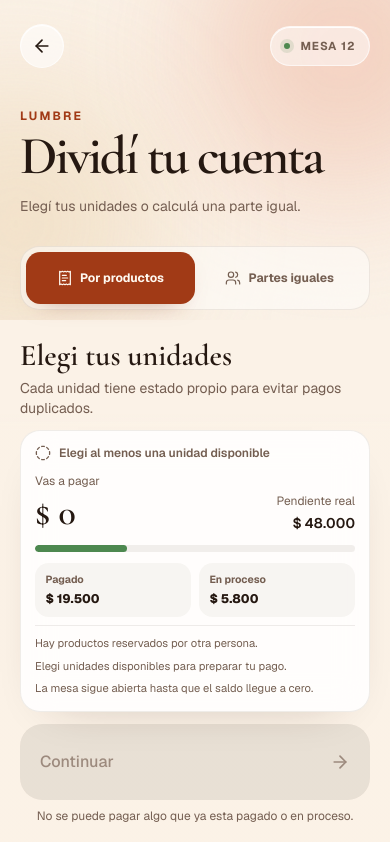
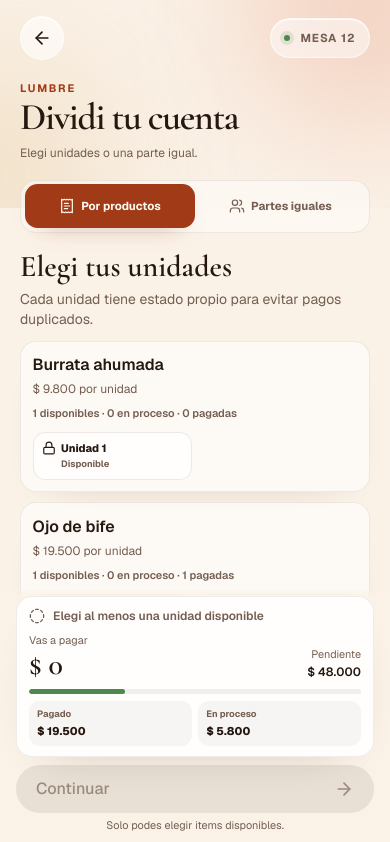
Before and after one commit to Ignagalvan/APP_Restoran, a Next.js app: page /split in a window 390 px wide. Shown: the top 842 px of the page. Built offline with nearby package versions, Linux system fonts and the light colour scheme.

Commit message:
Compact split flow mobile UI

```diff
--- a/src/app/globals.css
+++ b/src/app/globals.css
@@ -160,15 +160,15 @@ a { color: inherit; text-decoration: none; }
 .account-primary-action:hover { transform: translateY(-1px); }
 .account-toast { position: fixed; z-index: 30; left: 50%; bottom: max(1.5rem,env(safe-area-inset-bottom)); min-width: 14rem; border: 1px solid rgba(255,255,255,.2); border-radius: 999px; padding: .75rem 1rem; color: white; background: rgba(35,22,16,.9); box-shadow: 0 12px 40px rgba(35,22,16,.22); text-align: center; font-size: .75rem; font-weight: 650; opacity: 0; pointer-events: none; transform: translate(-50%,.75rem); transition: opacity 200ms ease,transform 200ms ease; backdrop-filter: blur(12px); }
 .account-toast[data-visible="true"] { opacity: 1; transform: translate(-50%,0); }
-.split-tabs { position: relative; display: grid; grid-template-columns: 1fr 1fr; border: 1px solid rgba(76,54,42,.09); border-radius: 1.2rem; padding: .3rem; background: rgba(255,255,255,.48); }
-.split-tabs-indicator { position: absolute; top: .3rem; bottom: .3rem; left: .3rem; width: calc(50% - .3rem); border-radius: .9rem; background: var(--primary); box-shadow: 0 10px 24px -16px var(--shadow-primary); transition: transform 240ms cubic-bezier(.22,1,.36,1); }
+.split-tabs { position: relative; display: grid; grid-template-columns: 1fr 1fr; border: 1px solid rgba(76,54,42,.09); border-radius: 1rem; padding: .22rem; background: rgba(255,255,255,.48); }
+.split-tabs-indicator { position: absolute; top: .22rem; bottom: .22rem; left: .22rem; width: calc(50% - .22rem); border-radius: .78rem; background: var(--primary); box-shadow: 0 10px 24px -16px var(--shadow-primary); transition: transform 240ms cubic-bezier(.22,1,.36,1); }
 .split-tabs-indicator[data-position="equal"] { transform: translateX(100%); }
-.split-tab { position: relative; z-index: 1; display: inline-flex; min-height: 3.25rem; align-items: center; justify-content: center; gap: .45rem; border-radius: .9rem; color: var(--muted-foreground); font-size: .76rem; font-weight: 700; transition: color 220ms ease,transform 220ms ease; }
+.split-tab { position: relative; z-index: 1; display: inline-flex; min-height: 2.75rem; align-items: center; justify-content: center; gap: .4rem; border-radius: .78rem; color: var(--muted-foreground); font-size: .72rem; font-weight: 700; transition: color 220ms ease,transform 220ms ease; }
 .split-tab[aria-selected="true"] { color: var(--primary-foreground); }
 .split-tab:focus-visible { outline: 3px solid color-mix(in oklab,var(--ring) 30%,transparent); outline-offset: 3px; }
-.split-content { padding-bottom: 24rem; }
-.split-panel { padding-block: 1.75rem .75rem; animation: split-panel-in 260ms cubic-bezier(.22,1,.36,1) both; }
-.split-product { display: grid; min-height: 5rem; gap: .9rem; border: 1px solid rgba(76,54,42,.09); border-radius: 1.25rem; padding: .9rem; background: rgba(255,255,255,.56); box-shadow: 0 16px 42px -34px var(--shadow-ink); transition: border-color 220ms ease,background 220ms ease,transform 220ms ease,box-shadow 220ms ease; }
+.split-content { padding-bottom: 13.5rem; }
+.split-panel { padding-block: 1rem .5rem; animation: split-panel-in 260ms cubic-bezier(.22,1,.36,1) both; }
+.split-product { display: grid; min-height: 4rem; gap: .65rem; border: 1px solid rgba(76,54,42,.09); border-radius: 1rem; padding: .72rem; background: rgba(255,255,255,.56); box-shadow: 0 16px 42px -34px var(--shadow-ink); transition: border-color 220ms ease,background 220ms ease,transform 220ms ease,box-shadow 220ms ease; }
 .split-product[data-selected="true"] { border-color: color-mix(in oklab,var(--primary) 62%,transparent); background: color-mix(in oklab,var(--primary) 10%,white); box-shadow: 0 18px 46px -28px var(--shadow-primary),inset 0 0 0 1px color-mix(in oklab,var(--primary) 14%,transparent); transform: translateY(-1px); }
 .split-selection-check { color: var(--status); animation: split-check-in 220ms cubic-bezier(.22,1,.36,1) both; }
 .split-stepper { display: grid; grid-template-columns: 2.75rem 2rem 2.75rem; align-items: center; }
@@ -178,31 +178,31 @@ a { color: inherit; text-decoration: none; }
 .split-product[data-selected="true"] .split-stepper output { display: grid; width: 1.75rem; height: 1.75rem; place-items: center; border-radius: 999px; color: var(--primary-foreground); background: var(--primary); }
 .split-stepper button:active,.split-large-stepper button:active { transform: scale(.94); }
 .split-stepper button:disabled,.split-large-stepper button:disabled { opacity: .32; cursor: not-allowed; }
-.split-unit-grid { display: grid; grid-template-columns: repeat(2,minmax(0,1fr)); gap: .5rem; }
-.split-unit { display: grid; min-height: 3.35rem; grid-template-columns: auto 1fr; align-items: center; gap: .15rem .4rem; border: 1px solid rgba(76,54,42,.1); border-radius: .9rem; padding: .55rem .65rem; color: var(--foreground); background: rgba(255,255,255,.7); text-align: left; transition: transform 180ms ease,border-color 180ms ease,background 180ms ease,opacity 180ms ease; }
-.split-unit span { font-size: .74rem; font-weight: 800; }
-.split-unit small { grid-column: 2; color: var(--muted-foreground); font-size: .62rem; font-weight: 700; }
+.split-unit-grid { display: grid; grid-template-columns: repeat(2,minmax(0,1fr)); gap: .4rem; }
+.split-unit { display: grid; min-height: 2.85rem; grid-template-columns: auto 1fr; align-items: center; gap: .1rem .35rem; border: 1px solid rgba(76,54,42,.1); border-radius: .78rem; padding: .45rem .5rem; color: var(--foreground); background: rgba(255,255,255,.7); text-align: left; transition: transform 180ms ease,border-color 180ms ease,background 180ms ease,opacity 180ms ease; }
+.split-unit span { font-size: .68rem; font-weight: 800; }
+.split-unit small { grid-column: 2; color: var(--muted-foreground); font-size: .58rem; font-weight: 700; }
 .split-unit[data-status="selected_by_me"] { border-color: color-mix(in oklab,var(--status) 46%,transparent); color: var(--status); background: color-mix(in oklab,var(--status) 11%,white); }
 .split-unit[data-status="reserved_by_other"] { color: color-mix(in oklab,var(--primary) 82%,black); background: color-mix(in oklab,var(--primary) 8%,white); }
 .split-unit[data-status="paid"] { color: var(--muted-foreground); background: rgba(76,54,42,.05); }
 .split-unit:disabled { cursor: not-allowed; opacity: .72; }
 .split-unit:not(:disabled):active { transform: scale(.98); }
-.split-equal-card { display: grid; justify-items: center; gap: 1.5rem; border: 1px solid rgba(255,255,255,.72); border-radius: 1.55rem; padding: 1.5rem; background: rgba(255,255,255,.68); box-shadow: 0 22px 55px -38px var(--shadow-ink),inset 0 1px 0 rgba(255,255,255,.92); }
-.split-large-stepper { display: grid; grid-template-columns: 3rem 7rem 3rem; align-items: center; gap: .5rem; }
-.split-large-stepper button { width: 3rem; height: 3rem; border-radius: 1rem; }
+.split-equal-card { display: grid; justify-items: center; gap: 1rem; border: 1px solid rgba(255,255,255,.72); border-radius: 1.2rem; padding: 1rem; background: rgba(255,255,255,.68); box-shadow: 0 22px 55px -38px var(--shadow-ink),inset 0 1px 0 rgba(255,255,255,.92); }
+.split-large-stepper { display: grid; grid-template-columns: 2.6rem 5.8rem 2.6rem; align-items: center; gap: .4rem; }
+.split-large-stepper button { width: 2.6rem; height: 2.6rem; border-radius: .85rem; }
 .split-large-stepper output { display: grid; text-align: center; }
-.split-large-stepper output strong { font-family: var(--font-cormorant),Georgia,serif; font-size: 3rem; line-height: .85; }
+.split-large-stepper output strong { font-family: var(--font-cormorant),Georgia,serif; font-size: 2.35rem; line-height: .85; }
 .split-large-stepper output span { margin-top: .4rem; color: var(--muted-foreground); font-size: .7rem; }
-.split-confirm-people { width: 100%; min-height: 3rem; border-radius: 1rem; color: var(--primary); background: var(--secondary); font-size: .8rem; font-weight: 750; transition: background 220ms ease,color 220ms ease,transform 220ms ease; }
+.split-confirm-people { width: 100%; min-height: 2.65rem; border-radius: .9rem; color: var(--primary); background: var(--secondary); font-size: .76rem; font-weight: 750; transition: background 220ms ease,color 220ms ease,transform 220ms ease; }
 .split-confirm-people[data-confirmed="true"] { color: white; background: var(--status); }
 .split-confirm-people:active { transform: scale(.98); }
 .split-confirm-people:focus-visible { outline: 3px solid color-mix(in oklab,var(--ring) 30%,transparent); outline-offset: 3px; }
-.split-parts-card { display: grid; gap: .85rem; border: 1px solid rgba(255,255,255,.72); border-radius: 1.25rem; padding: 1rem; background: rgba(255,255,255,.62); box-shadow: 0 18px 45px -36px var(--shadow-ink); }
-.split-part-list { display: grid; gap: .5rem; }
-.split-part { display: flex; min-height: 4rem; align-items: center; gap: .65rem; border: 1px solid rgba(76,54,42,.09); border-radius: 1rem; padding: .65rem .75rem; background: rgba(255,255,255,.7); transition: transform 180ms ease,border-color 180ms ease,background 180ms ease,opacity 180ms ease; }
+.split-parts-card { display: grid; gap: .65rem; border: 1px solid rgba(255,255,255,.72); border-radius: 1rem; padding: .75rem; background: rgba(255,255,255,.62); box-shadow: 0 18px 45px -36px var(--shadow-ink); }
+.split-part-list { display: grid; gap: .4rem; }
+.split-part { display: flex; min-height: 3.3rem; align-items: center; gap: .55rem; border: 1px solid rgba(76,54,42,.09); border-radius: .85rem; padding: .5rem .6rem; background: rgba(255,255,255,.7); transition: transform 180ms ease,border-color 180ms ease,background 180ms ease,opacity 180ms ease; }
 .split-part strong,.split-part small { display: block; }
 .split-part small { margin-top: .15rem; color: var(--muted-foreground); font-size: .66rem; font-weight: 650; }
-.split-part-icon { display: grid; width: 2rem; height: 2rem; flex: none; place-items: center; border-radius: .75rem; color: var(--primary); background: var(--secondary); }
+.split-part-icon { display: grid; width: 1.8rem; height: 1.8rem; flex: none; place-items: center; border-radius: .65rem; color: var(--primary); background: var(--secondary); }
 .split-part[data-status="selected_by_me"] { border-color: color-mix(in oklab,var(--status) 48%,transparent); background: color-mix(in oklab,var(--status) 10%,white); }
 .split-part[data-status="selected_by_me"] .split-part-icon { color: white; background: var(--status); }
 .split-part[data-status="paying"] { color: color-mix(in oklab,var(--primary) 82%,black); background: color-mix(in oklab,var(--primary) 8%,white); }
@@ -210,16 +210,16 @@ a { color: inherit; text-decoration: none; }
 .split-part:disabled { cursor: not-allowed; opacity: .72; }
 .split-part:not(:disabled):active { transform: scale(.985); }
 .split-empty { margin-top: 1rem; border: 1px solid rgba(255,255,255,.72); border-radius: 1.55rem; padding: 2rem 1.5rem; background: rgba(255,255,255,.68); box-shadow: 0 22px 55px -38px var(--shadow-ink); text-align: center; }
-.split-sticky { position: fixed; z-index: 30; left: 50%; bottom: 0; width: min(100%,28rem); padding: 1rem 1.25rem max(1rem,env(safe-area-inset-bottom)); background: linear-gradient(180deg,transparent 0,var(--background) 1rem); transform: translateX(-50%); }
+.split-sticky { position: fixed; z-index: 30; left: 50%; bottom: 0; width: min(100%,28rem); padding: .55rem 1rem max(.65rem,env(safe-area-inset-bottom)); background: linear-gradient(180deg,transparent 0,var(--background) .6rem); transform: translateX(-50%); }
 .split-sticky button:disabled { cursor: not-allowed; }
-.split-summary { border: 1px solid rgba(76,54,42,.09); border-radius: 1.25rem; padding: .875rem; background: rgba(255,255,255,.86); box-shadow: 0 18px 48px -34px var(--shadow-ink); backdrop-filter: blur(16px); transition: border-color 220ms ease,box-shadow 220ms ease; }
+.split-summary { border: 1px solid rgba(76,54,42,.09); border-radius: 1rem; padding: .65rem .75rem; background: rgba(255,255,255,.9); box-shadow: 0 18px 48px -34px var(--shadow-ink); backdrop-filter: blur(16px); transition: border-color 220ms ease,box-shadow 220ms ease; }
 .split-summary[data-ready="true"] { border-color: color-mix(in oklab,var(--status) 25%,transparent); box-shadow: 0 18px 48px -34px var(--shadow-primary); }
-.split-progress { height: .45rem; margin-top: .75rem; overflow: hidden; border-radius: 999px; background: rgba(76,54,42,.08); }
+.split-progress { height: .34rem; margin-top: .55rem; overflow: hidden; border-radius: 999px; background: rgba(76,54,42,.08); }
 .split-progress span { display: block; height: 100%; border-radius: inherit; background: var(--status); transition: width 240ms ease; }
-.split-collab-totals { display: grid; grid-template-columns: 1fr 1fr; gap: .5rem; margin-top: .7rem; }
-.split-collab-totals div { border-radius: .85rem; padding: .55rem .65rem; background: rgba(76,54,42,.045); }
-.split-collab-totals dt { color: var(--muted-foreground); font-size: .65rem; font-weight: 700; }
-.split-collab-totals dd { margin-top: .15rem; font-size: .78rem; font-weight: 800; }
+.split-collab-totals { display: grid; grid-template-columns: 1fr 1fr; gap: .4rem; margin-top: .45rem; }
+.split-collab-totals div { border-radius: .68rem; padding: .38rem .5rem; background: rgba(76,54,42,.045); }
+.split-collab-totals dt { color: var(--muted-foreground); font-size: .58rem; font-weight: 700; }
+.split-collab-totals dd { margin-top: .1rem; font-size: .7rem; font-weight: 800; }
 .payment-content { padding-bottom: 9rem; }
 .payment-summary { border: 1px solid rgba(255,255,255,.72); border-radius: 1.55rem; padding: 1.1rem; background: rgba(255,255,255,.76); box-shadow: 0 22px 55px -38px var(--shadow-ink),inset 0 1px 0 rgba(255,255,255,.92); backdrop-filter: blur(14px); }
 .payment-simulation-badge { border-radius: 999px; padding: .35rem .6rem; color: var(--primary); background: color-mix(in oklab,var(--primary) 9%,transparent); font-size: .62rem; font-weight: 750; }
--- a/src/components/split-experience.tsx
+++ b/src/components/split-experience.tsx
@@ -105,10 +105,9 @@ export function SplitExperience({ account = accountData, paymentPath = "/payment
           progress={overview.progress}
           ready={ready}
           statusText={statusText}
-          messages={overview.messages}
         />
-        <Button size="hero" className="mt-3 w-full justify-between disabled:cursor-not-allowed disabled:bg-foreground/12 disabled:text-muted-foreground disabled:opacity-70 disabled:shadow-none disabled:hover:translate-y-0 disabled:active:scale-100" disabled={!ready} onClick={preparePayment}><span>Continuar</span><ArrowRight className="size-5" /></Button>
-        <p className="mt-2 min-h-5 text-center text-xs text-muted-foreground" role="status" aria-live="polite">{ready ? "Tu seleccion se envia a la misma pantalla de pago." : "No se puede pagar algo que ya esta pagado o en proceso."}</p>
+        <Button className="mt-2 h-12 w-full justify-between rounded-xl disabled:cursor-not-allowed disabled:bg-foreground/12 disabled:text-muted-foreground disabled:opacity-70 disabled:shadow-none disabled:hover:translate-y-0 disabled:active:scale-100" disabled={!ready} onClick={preparePayment}><span>Continuar</span><ArrowRight className="size-5" /></Button>
+        <p className="mt-1 min-h-4 text-center text-[.68rem] text-muted-foreground" role="status" aria-live="polite">{ready ? "Tu seleccion va al pago." : "Solo podes elegir items disponibles."}</p>
       </div>
     </div>
   );
--- a/src/components/split-page.tsx
+++ b/src/components/split-page.tsx
@@ -13,12 +13,24 @@ interface SplitPageProps {
 
 export function SplitPage({ tableLabel = accountData.table, accountPath = "/account", paymentPath = "/payment" }: SplitPageProps) {
   const account = getAccountForTable(tableLabel);
+
   return (
     <main className="split-page relative mx-auto min-h-svh w-full max-w-md overflow-hidden bg-background text-foreground sm:my-8 sm:min-h-[calc(100svh-4rem)] sm:rounded-[2.25rem] sm:border sm:border-white/50 sm:shadow-[0_35px_100px_-45px_var(--shadow-ink)]">
-      <div className="pointer-events-none absolute inset-x-0 top-0 h-80 overflow-hidden" aria-hidden="true"><div className="absolute -right-24 -top-24 size-72 rounded-full bg-glow-primary blur-3xl" /><div className="absolute -left-32 top-20 size-72 rounded-full bg-glow-gold blur-3xl" /><div className="grain absolute inset-0 opacity-[.03]" /></div>
-      <header className="relative px-5 pb-7 pt-[max(1.5rem,env(safe-area-inset-top))]">
-        <div className="flex items-center justify-between"><Link href={accountPath} className="back-link" aria-label="Volver a la Cuenta Digital"><ArrowLeft className="size-5" /></Link><div className="table-badge"><span className="size-1.5 rounded-full bg-status shadow-[0_0_0_4px_var(--status-soft)]" />{account.table}</div></div>
-        <div className="mt-10"><p className="mb-2 text-xs font-bold uppercase tracking-[.18em] text-primary">{accountData.restaurant}</p><h1 className="font-display text-[3.35rem] font-semibold leading-[.88] tracking-[-.045em]">Dividí tu cuenta</h1><p className="mt-4 text-sm leading-relaxed text-muted-foreground">Elegí tus unidades o calculá una parte igual.</p></div>
+      <div className="pointer-events-none absolute inset-x-0 top-0 h-52 overflow-hidden" aria-hidden="true">
+        <div className="absolute -right-24 -top-28 size-60 rounded-full bg-glow-primary blur-3xl" />
+        <div className="absolute -left-32 top-14 size-60 rounded-full bg-glow-gold blur-3xl" />
+        <div className="grain absolute inset-0 opacity-[.03]" />
+      </div>
+      <header className="relative px-5 pb-4 pt-[max(1rem,env(safe-area-inset-top))]">
+        <div className="flex items-center justify-between">
+          <Link href={accountPath} className="back-link" aria-label="Volver a la Cuenta Digital"><ArrowLeft className="size-5" /></Link>
+          <div className="table-badge"><span className="size-1.5 rounded-full bg-status shadow-[0_0_0_4px_var(--status-soft)]" />{account.table}</div>
+        </div>
+        <div className="mt-5">
+          <p className="mb-1 text-[.68rem] font-bold uppercase tracking-[.16em] text-primary">{accountData.restaurant}</p>
+          <h1 className="font-display text-[2.35rem] font-semibold leading-[.95] tracking-[-.035em]">Dividi tu cuenta</h1>
+          <p className="mt-2 text-xs leading-relaxed text-muted-foreground">Elegi unidades o una parte igual.</p>
+        </div>
       </header>
       <SplitExperience account={account} paymentPath={paymentPath} accountPath={accountPath} />
     </main>
--- a/src/components/split-summary.tsx
+++ b/src/components/split-summary.tsx
@@ -10,24 +10,23 @@ interface SplitSummaryProps {
   progress: number;
   ready: boolean;
   statusText: string;
-  messages: string[];
 }
 
-export function SplitSummary({ amount, paidAmount, inProcessAmount, pendingAmount, progress, ready, statusText, messages }: SplitSummaryProps) {
+export function SplitSummary({ amount, paidAmount, inProcessAmount, pendingAmount, progress, ready, statusText }: SplitSummaryProps) {
   return (
     <section className="split-summary" data-ready={ready} aria-label="Resumen de la division">
       <div className="flex items-center gap-2 text-xs font-semibold text-muted-foreground">
         {ready ? <CircleCheck className="size-4 text-status" /> : <CircleDashed className="size-4" />}
         <span>{statusText}</span>
       </div>
-      <div className="mt-3 flex items-end justify-between gap-4">
+      <div className="mt-2 flex items-end justify-between gap-3">
         <div>
-          <p className="text-xs text-muted-foreground">Vas a pagar</p>
-          <p className="mt-1 font-display text-4xl font-semibold">{formatCurrency(amount)}</p>
+          <p className="text-[.68rem] text-muted-foreground">Vas a pagar</p>
+          <p className="mt-0.5 font-display text-3xl font-semibold leading-none">{formatCurrency(amount)}</p>
         </div>
         <div className="text-right">
-          <p className="text-xs text-muted-foreground">Pendiente real</p>
-          <p className="mt-1 text-sm font-semibold">{formatCurrency(pendingAmount)}</p>
+          <p className="text-[.68rem] text-muted-foreground">Pendiente</p>
+          <p className="mt-0.5 text-xs font-semibold">{formatCurrency(pendingAmount)}</p>
         </div>
       </div>
       <div className="split-progress" aria-label={`Cuenta pagada al ${Math.round(progress * 100)} por ciento`}>
@@ -37,9 +36,6 @@ export function SplitSummary({ amount, paidAmount, inProcessAmount, pendingAmoun
         <div><dt>Pagado</dt><dd>{formatCurrency(paidAmount)}</dd></div>
         <div><dt>En proceso</dt><dd>{formatCurrency(inProcessAmount)}</dd></div>
       </dl>
-      <ul className="mt-2 space-y-1 border-t border-foreground/8 pt-2 text-[.7rem] leading-relaxed text-muted-foreground">
-        {messages.map((message) => <li key={message}>{message}</li>)}
-      </ul>
     </section>
   );
 }
```
